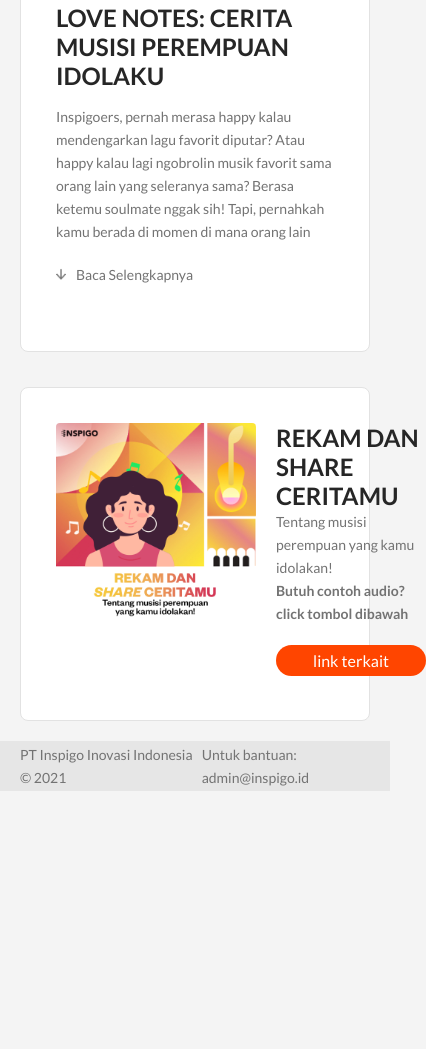
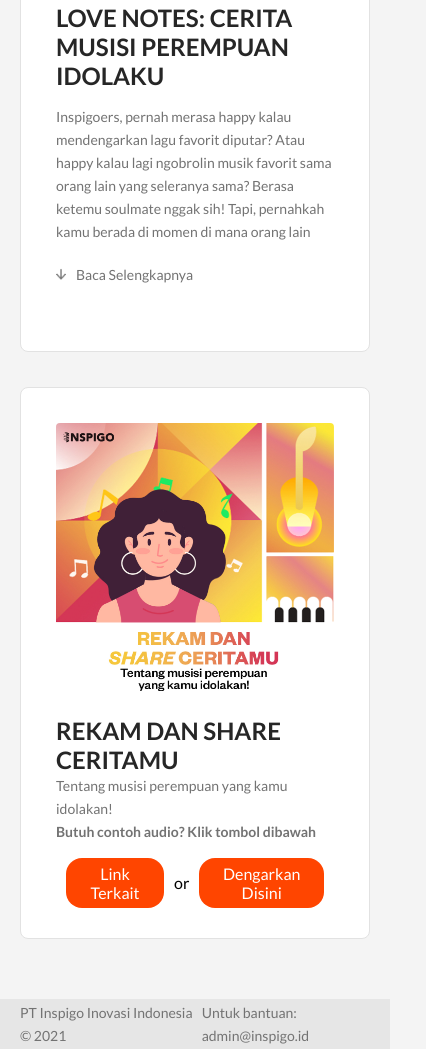
Before and after one commit to saepulmalik27/landing-page-1, a plain HTML site: page public/index.html in a window 390 px wide. Shown: the part 577-1626 px from the top of the page, 426 px wide, since content can reach past the window. Before the commit the page ends 1368 px from the top, so only its background shows below. Drawn offline with Linux system fonts and the light colour scheme.

Commit message:
loves notes minus player

```diff
--- a/public/css/main.css
+++ b/public/css/main.css
@@ -174,7 +174,8 @@ ul {
     padding: 35px;
     background-color: #fff;
     border: 1px solid #e2e2e2;
-    border-radius: 8px; }
+    border-radius: 8px;
+    margin-bottom: 40px; }
     .content_info__image {
       width: 200px;
       height: 200px; }
@@ -189,16 +190,34 @@ ul {
       flex: 1; }
       .content_info__post-button {
         margin-top: 20px;
-        width: 150px;
-        height: 40px; }
-        .content_info__post-button a, .content_info__post-button a:visited {
+        height: 40px;
+        display: flex;
+        justify-content: flex-start;
+        align-items: center; }
+        .content_info__post-button a,
+        .content_info__post-button a:visited {
           display: block;
           border: 1px solid transparent;
           border-radius: 16px;
           background-color: orangered;
           padding: 5px 20px;
           text-align: center;
-          color: white; }
+          color: white;
+          margin: 10px; }
+    @media screen and (max-width: 760px) {
+      .content_info {
+        flex-direction: column;
+        justify-content: center;
+        align-items: center; }
+        .content_info__post {
+          margin-left: 0;
+          margin-top: 15px; }
+        .content_info__image {
+          width: 100%;
+          height: auto; }
+          .content_info__image img {
+            width: 100%;
+            height: auto; } }
 
 * {
   box-sizing: border-box;
--- a/public/index.html
+++ b/public/index.html
@@ -111,12 +111,13 @@
           <div class="content_info__post-text">
             <p>Tentang musisi perempuan yang kamu idolakan!
               <br>
-              <strong>Butuh contoh audio? click tombol dibawah</strong>
+              <strong>Butuh contoh audio? Klik tombol dibawah</strong>
 
             </p>
           </div>
           <div class="content_info__post-button">
-            <a href="#" >link terkait</a>
+            <a href="https://drive.google.com/u/0/uc?id=1y0bctHMdeK19e-evQjESB9lkxy2h-bWL&export=download" target="_blank" >Link Terkait</a>
+            or <a href="https://player.inspigo.id/VNgxmCXcHT?for=corporate" target="_blank" >Dengarkan Disini</a>
           </div>
 
 
```
Also changed, not shown: public/VNgxmCXcHT.html (added).
